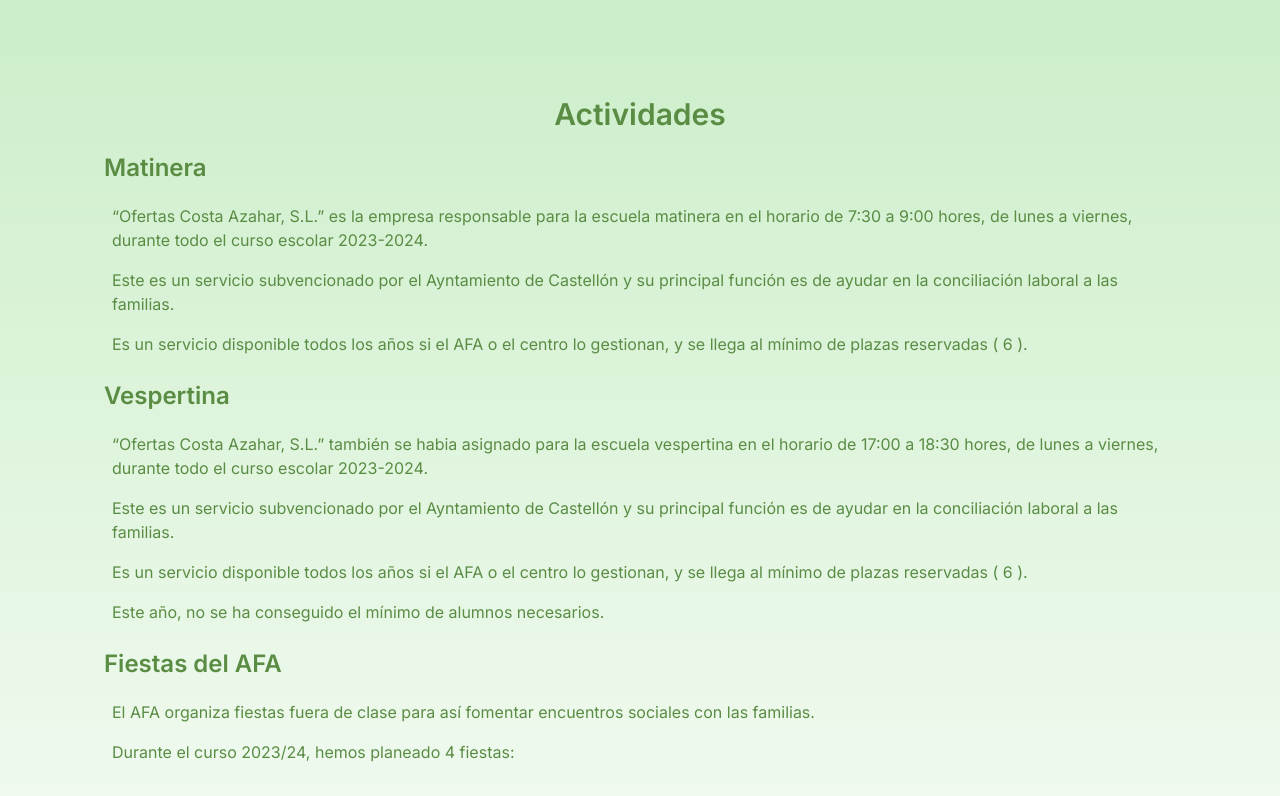
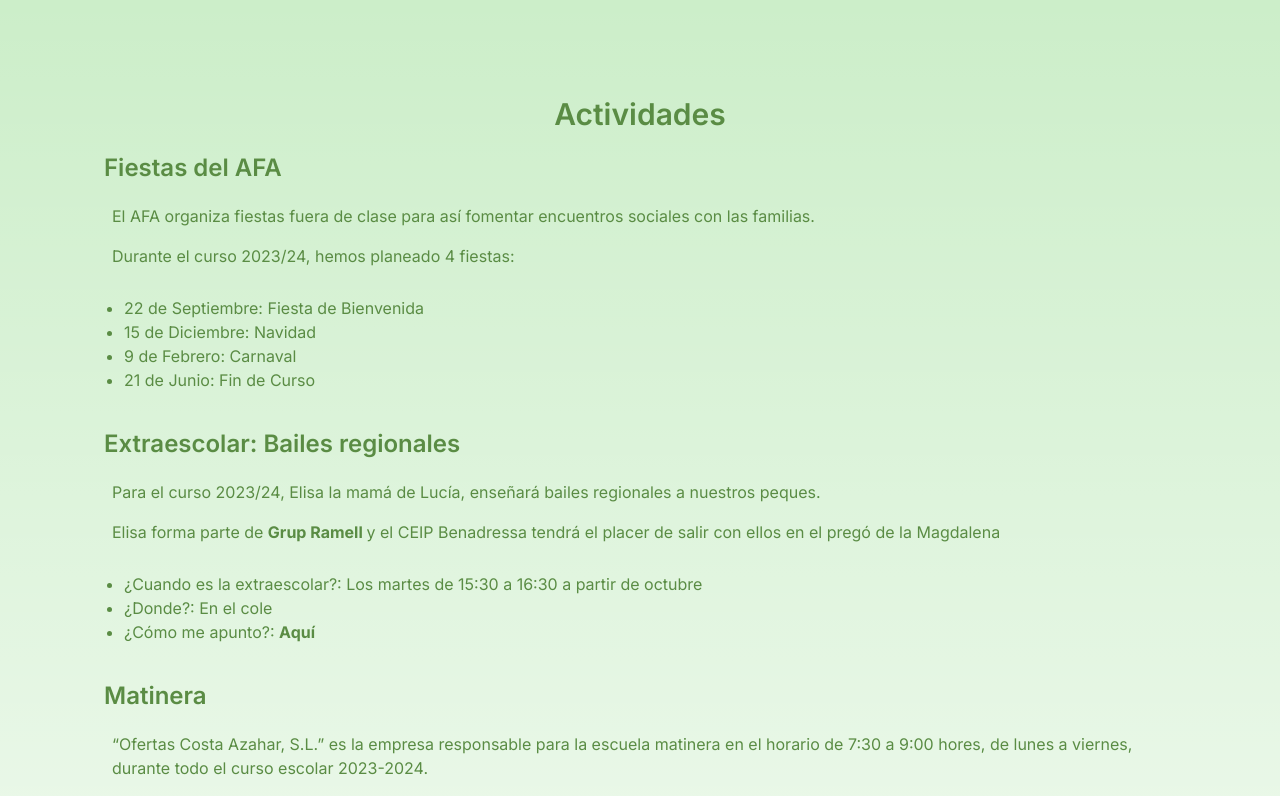
Before and after one commit to spargates/AFA, a Next.js app: page /actividades in a window 1280 px wide. Shown: the top 796 px of the page. Built offline with nearby package versions, Linux system fonts and the light colour scheme.

Commit message:
Inscripción de baile regional

```diff
--- a/app/actividades/page.tsx
+++ b/app/actividades/page.tsx
@@ -10,6 +10,54 @@ export default function Actividades() {
       </div>
       <div className="relative flex place-items-center" >
         <ul>
+          <li className="p-2">
+            <h2 className={`mb-3 text-2xl font-semibold`}>
+             Fiestas del AFA
+            </h2>
+            <p className="p-2" >
+              El AFA organiza fiestas fuera de clase para así fomentar encuentros sociales con las familias.
+            </p>
+            <p className="p-2" >
+              Durante el curso 2023/24, hemos planeado 4 fiestas:
+            </p>
+              <ul className='list-disc p-5'>
+                <li className="break-normal">
+                  22 de Septiembre: Fiesta de Bienvenida
+                </li>
+                <li className="break-normal">
+                  15 de Diciembre: Navidad
+                </li>
+                <li className="break-normal">
+                  9 de Febrero: Carnaval
+                </li>
+                <li className="break-normal">
+                  21 de Junio: Fin de Curso
+                </li>
+              </ul>
+
+          </li>
+          <li className="p-2">
+            <h2 className={`mb-3 text-2xl font-semibold`}>
+             Extraescolar: Bailes regionales
+            </h2>
+            <p className="p-2"> Para el curso 2023/24, Elisa la mamá de Lucía, enseñará bailes regionales a nuestros peques.
+            </p>
+            <p className="p-2" >
+              Elisa forma parte de <a href="http://www.grupramell.com" className="text-brand-500 font-bold"> Grup Ramell </a>
+              y el CEIP Benadressa tendrá el placer de salir con ellos en el pregó de la Magdalena
+            </p>
+            <ul className='list-disc p-5'>
+                <li className="break-normal">
+                  ¿Cuando es la extraescolar?: Los martes de 15:30 a 16:30 a partir de octubre
+                </li>
+                <li className="break-normal">
+                  ¿Donde?: En el cole
+                </li>
+                <li className="break-normal">
+                  ¿Cómo me apunto?: <a href="https://forms.gle/bNj6swZUtuyWfqEd8" className="text-brand-500 font-bold"> Aquí </a>
+                </li>
+              </ul>
+          </li>
           <li className="p-2">
             <h2 className={`mb-3 text-2xl font-semibold`}>
              Matinera
@@ -44,35 +92,73 @@ export default function Actividades() {
               Este año, no se ha conseguido el mínimo de alumnos necesarios.
             </p>
           </li>
-          <li className="p-2">
-            <h2 className={`mb-3 text-2xl font-semibold`}>
-             Fiestas del AFA
-            </h2>
-            <p className="p-2" >
-              El AFA organiza fiestas fuera de clase para así fomentar encuentros sociales con las familias.
-            </p>
-            <p className="p-2" >
-              Durante el curso 2023/24, hemos planeado 4 fiestas:
-            </p>
-              <ul className='list-disc p-5'>
-                <li className="break-normal">
-                  22 de Septiembre: Fiesta de Bienvenida
-                </li>
-                <li className="break-normal">
-                  15 de Diciembre: Navidad
-                </li>
-                <li className="break-normal">
-                  9 de Febrero: Carnaval
-                </li>
-                <li className="break-normal">
-                  21 de Junio: Fin de Curso
-                </li>
-              </ul>
-
-          </li>
 
         </ul>
       </div>
+{/**
+      <div className="flex flex-col justify-center items-center h-[100vh]">
+            <div className="relative flex flex-col items-center rounded-[20px] w-[700px] max-w-[95%] mx-auto bg-white bg-clip-border shadow-3xl shadow-shadow-500 dark:!bg-navy-800 dark:text-white dark:!shadow-none p-3">
+                <div className="mt-2 mb-8 w-full">
+                    <h4 className="px-2 text-xl font-bold text-navy-700 dark:text-white">
+                    General Information
+                    </h4>
+                    <p className="mt-2 px-2 text-base text-gray-600">
+                    As we live, our hearts turn colder. Cause pain is what we go through
+                    as we become older. We get insulted by others, lose trust for those
+                    others. We get back stabbed by friends. It becomes harder for us to
+                    give others a hand. We get our heart broken by people we love, even
+                    that we give them all...
+                    </p>
+                </div>
+                <div className="grid grid-cols-2 gap-4 px-2 w-full">
+                    <div className="flex flex-col items-start justify-center rounded-2xl bg-white bg-clip-border px-3 py-4 shadow-3xl shadow-shadow-500 dark:!bg-navy-700 dark:shadow-none">
+                    <p className="text-sm text-gray-600">Education</p>
+                    <p className="text-base font-medium text-navy-700 dark:text-white">
+                        Stanford University
+                    </p>
+                    </div>
+
+                    <div className="flex flex-col justify-center rounded-2xl bg-white bg-clip-border px-3 py-4 shadow-3xl shadow-shadow-500 dark:!bg-navy-700 dark:shadow-none">
+                    <p className="text-sm text-gray-600">Languages</p>
+                    <p className="text-base font-medium text-navy-700 dark:text-white">
+                        English, Spanish, Italian
+                    </p>
+                    </div>
+
+                    <div className="flex flex-col items-start justify-center rounded-2xl bg-white bg-clip-border px-3 py-4 shadow-3xl shadow-shadow-500 dark:!bg-navy-700 dark:shadow-none">
+                    <p className="text-sm text-gray-600">Department</p>
+                    <p className="text-base font-medium text-navy-700 dark:text-white">
+                        Product Design
+                    </p>
+                    </div>
+
+                    <div className="flex flex-col justify-center rounded-2xl bg-white bg-clip-border px-3 py-4 shadow-3xl shadow-shadow-500 dark:!bg-navy-700 dark:shadow-none">
+                    <p className="text-sm text-gray-600">Work History</p>
+                    <p className="text-base font-medium text-navy-700 dark:text-white">
+                        English, Spanish, Italian
+                    </p>
+                    </div>
+
+                    <div className="flex flex-col items-start justify-center rounded-2xl bg-white bg-clip-border px-3 py-4 shadow-3xl shadow-shadow-500 dark:!bg-navy-700 dark:shadow-none">
+                    <p className="text-sm text-gray-600">Organization</p>
+                    <p className="text-base font-medium text-navy-700 dark:text-white">
+                        Simmmple Web LLC
+                    </p>
+                    </div>
+
+                    <div className="flex flex-col justify-center rounded-2xl bg-white bg-clip-border px-3 py-4 shadow-3xl shadow-shadow-500 dark:!bg-navy-700 dark:shadow-none">
+                    <p className="text-sm text-gray-600">Birthday</p>
+                    <p className="text-base font-medium text-navy-700 dark:text-white">
+                        20 July 1986
+                    </p>
+                    </div>
+                </div>
+            </div>
+            <p className="font-normal text-navy-700 mt-20 mx-auto w-max">Profile Card component from <a href="https://horizon-ui.com?ref=tailwindcomponents.com" target="_blank" className="text-brand-500 font-bold">Horizon UI Tailwind React</a></p>
+        </div>
+
+ */}
+
       <Atras/>
       <Tail/>
 
```
